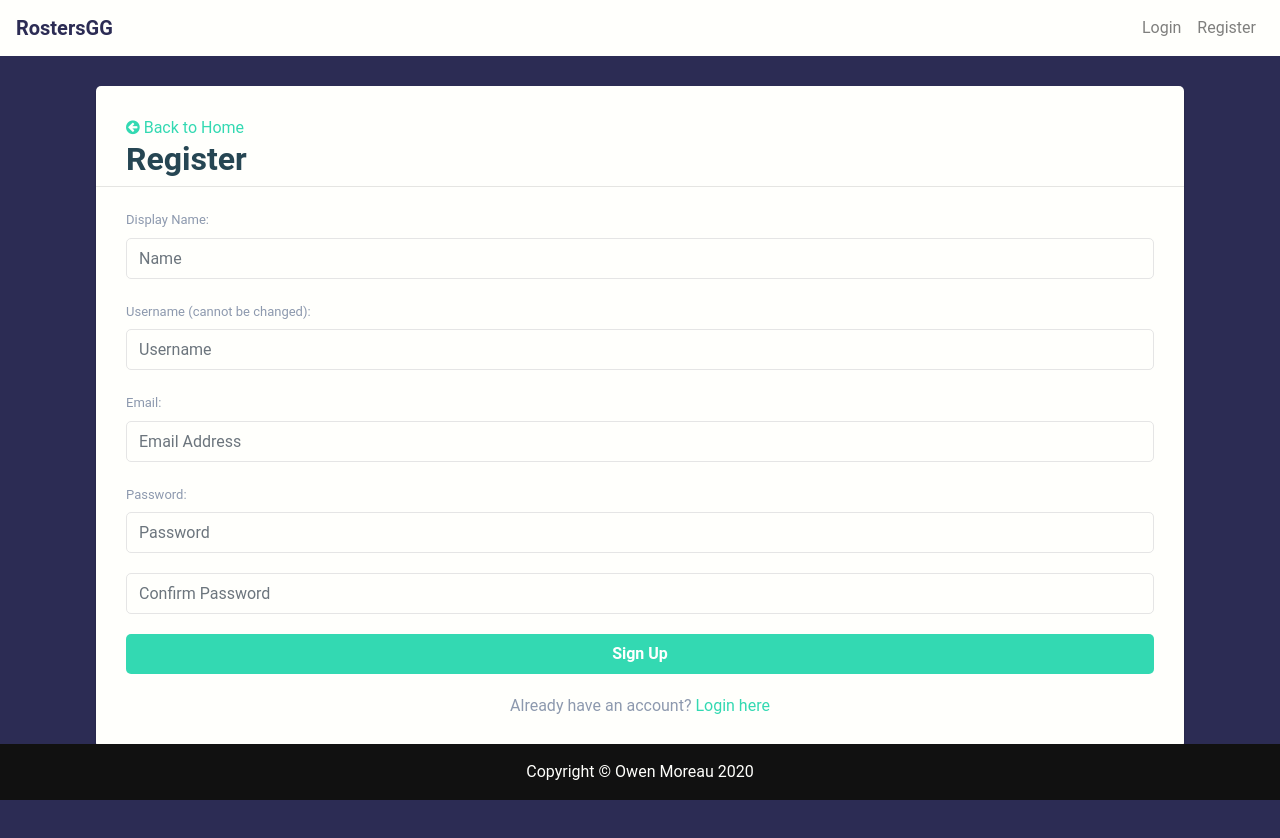
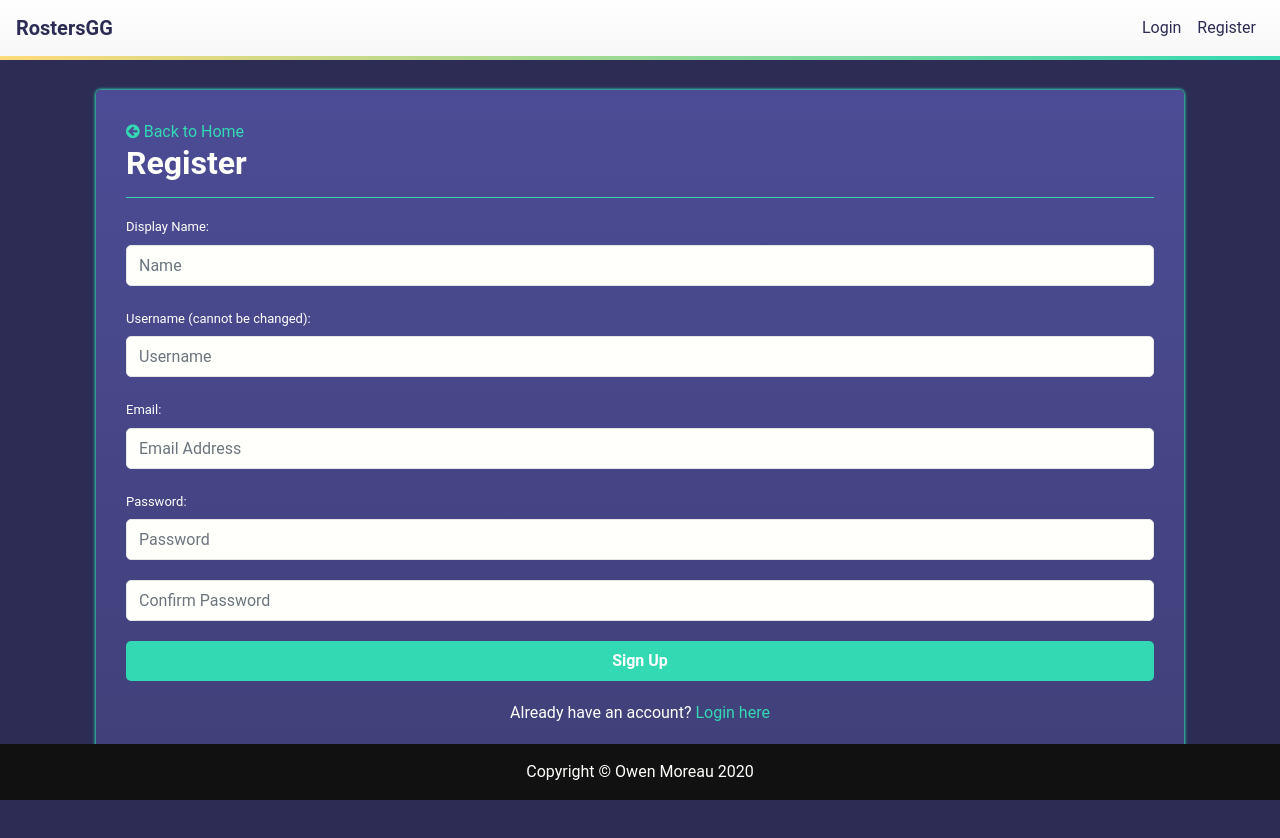
Before and after one commit to Yuanionrings/RostersGG-1, a React (Create React App) app in the folder client/: page /register in a window 1280 px wide. Shown: the top 838 px of the page. Built offline with nearby package versions, Linux system fonts and the light colour scheme.

Commit message:
Style changes

```diff
--- a/client/src/App.css
+++ b/client/src/App.css
@@ -15,15 +15,35 @@ body {
     margin-right: 0px;
     margin-left: 0px;
 }
+/* filler used to present "white space" without extra margins */
+.filler-sm {
+    min-height: 30px;
+}
+.filler-md {
+    min-height: 65px;
+}
+.filler-lg {
+    min-height: 100px;
+}
 
 
 /* navbar related styling */
 .navbar-spec {
-    background: #fffffc;
+    background-image: linear-gradient(to bottom, #ffffff, #f7f7f7);
 }
 .navbar-brand {
     font-weight: bold;
     color: #2c2c54 !important;
+}
+.navbar-spec a {
+    color: #2c2c54 !important;
+}
+.navbar-spec a:hover, .navbar-spec a:focus {
+    color: black !important;
+}
+.navbar-divider {
+    background-image: linear-gradient(to right, #ffda79, #33d9b2);
+    min-height: 4px;
 }
 
 
@@ -47,20 +67,18 @@ body {
 .footer-spec a {
     color: #fffffc;
 }
-.footer-spec a {
-    color: #fffffc;
-}
 .footer-spec a:hover, .footer-spec a:focus {
     color: #33d9b2;
     outline: none !important;
 }
 
 
-/* general-display-box used for every display box (not specialized) */
-@keyframes general-display-animation {
+@keyframes display-box-animation {
     0%   {background-color:#2c2c54;}
     100% {background-color:#40407a;}
 }
+
+/* general-display-box used for every display box (not specialized) */
 .general-display-box {
     width: 85%;
     margin: 0 auto;
@@ -70,8 +88,8 @@ body {
     color: #fffffc;
     border-radius: 5px;
     margin-bottom: 15px;
-    background: #40407a;
-    animation-name: general-display-animation;
+    background-image: linear-gradient(to bottom, #4c4c96, #40407a);
+    animation-name: display-box-animation;
     animation-duration: 3s;
     box-shadow: 0px 0px 3px 1px rgba(51, 217, 178, 1);
     padding: 30px;
@@ -92,23 +110,23 @@ body {
     color: #fffffc;
     font-weight: bold;
     margin-top: 0;
+    margin-bottom: 0;
 }
 .general-display-box h6 {
     color: #f7f7f7;
     margin-top: 0;
 }
 .general-display-box hr {
-    border: 2px solid #33d9b2;
+    border-top: 1px solid #33d9b2;
     margin-top: 15px;
 }
 .general-display-box a {
     color: #33d9b2;
-    font-weight: bold;
-    margin-right: 5px;
+    text-decoration: none;
+    margin-right: 15px;
 }
-.general-display-box a:hover, .general-display-box a:focus {
-    color: #218c74;
-    outline: none !important;
+.general-display-box a:hover {
+    text-decoration: underline;
 }
 .general-display-box table {
     color: #fffffc;
@@ -116,9 +134,14 @@ body {
 }
 .general-display-box thead th {
     border-bottom: 3px solid #33d9b2;
+    border-left: 2px solid #40407a;
+    border-right: 2px solid #40407a;
+}
+.general-display-box thead tr {
+    background-image: linear-gradient(to bottom, #4c4c96, #40407a);
 }
 .general-display-box th {
-    border-top: 3px solid #33d9b2;
+    border-top: 1px solid #33d9b2;
 }
 .general-display-box td {
     border-top: 1px solid #33d9b2;
@@ -137,8 +160,8 @@ body {
     align-items: center;
     color: #fffffc;
     border-radius: 5px;
-    background: #40407a;
-    animation-name: general-display-animation;
+    background-image: linear-gradient(to bottom, #4c4c96, #40407a);
+    animation-name: display-box-animation;
     animation-duration: 3s;
     box-shadow: 0px 0px 3px 1px rgba(51, 217, 178, 1);
     padding-left: 30px;
@@ -183,20 +206,21 @@ body {
     margin-bottom: 100px;
 }
 .form-box form {
-    color: #8d99ae;
+    color: #fffffc;
     border-radius: 5px;
     margin-bottom: 15px;
-    background: #fffffc;
-    box-shadow: 0px 2px 2px rgba(0, 0, 0, 0.3);
+    background-image: linear-gradient(to bottom, #4c4c96, #40407a);
+    box-shadow: 0px 0px 3px 1px rgba(51, 217, 178, 1);
     padding: 30px;
 }
 .form-box h2 {
-    color: #264653;
+    color: #fffffc;
     font-weight: bold;
     margin-top: 0;
 }
 .form-box hr {
-    margin: 0 -30px 20px;
+    border-top: 1px solid #33d9b2;
+    margin-top: 15px;
 }
 .form-box .form-group {
     margin-bottom: 20px;
--- a/client/src/components/layout/NavigationBar.js
+++ b/client/src/components/layout/NavigationBar.js
@@ -21,10 +21,13 @@ let NavigationBar = (props) => {
     }
 
     return (
-        <Navbar className="navbar-spec">
-            <NavbarBrand className="mr-auto" href="/">RostersGG</NavbarBrand>
-            {conditionalNavItems(props.auth)}
-        </Navbar>
+        <div>
+            <Navbar className="navbar-spec">
+                <NavbarBrand className="mr-auto" href="/">RostersGG</NavbarBrand>
+                {conditionalNavItems(props.auth)}
+            </Navbar>
+            <div className="navbar-divider"></div>
+        </div>
     )
 
 }
--- a/client/src/components/rosters/EditRoster.js
+++ b/client/src/components/rosters/EditRoster.js
@@ -65,7 +65,7 @@ class EditRoster extends Component {
                 <div>
                     <Link to="/dashboard">
                         <i className="fa fa-arrow-circle-left  "></i>
-                        Back to Dashboard
+                        {" "}Back to Dashboard
                     </Link>
                 </div>
 
--- a/client/src/components/rosters/ViewRoster.js
+++ b/client/src/components/rosters/ViewRoster.js
@@ -56,15 +56,16 @@ class ViewRoster extends Component {
                 <div>
                     <Link to="/dashboard">
                         <i className="fa fa-arrow-circle-left  "></i>
-                        Back to Dashboard
+                        {" "}Back to Dashboard
                     </Link>
-                    <h2 className="">
-                        Roster View - {this.state.teamname}
-                    </h2>
+
+                    <h2 className="">{this.state.teamname}</h2>
+                    <h6>MORDHAU - US EAST</h6>
+                    <hr />
 
                     <h6><b>Description:</b><br/>{this.state.team_desc}</h6>
 
-                    <table className="table table-striped" style={{ marginTop: 10 }}>
+                    <table className="table table-striped" style={{ marginTop: 15 }}>
                         <thead>
                             <tr>
                                 <th>Name</th>
--- a/client/src/components/user/Dashboard.js
+++ b/client/src/components/user/Dashboard.js
@@ -4,6 +4,7 @@ import { connect } from "react-redux";
 import { logoutUser } from "../../actions/userAuthActions";
 import MyRosters from "../rosters/MyRosters";
 import UserInfo from "./UserInfo";
+import UserEvents from "./UserEvents";
 import Button from "react-bootstrap/Button";
 
 
@@ -24,7 +25,7 @@ class Dashboard extends Component {
             <div className="fluid-container">
                 <div className="general-thin-display-box">
                   <div>
-                    <p><b>You are currently logged in as: </b> {this.props.auth.user.username}</p>
+                    <p><b>You are currently viewing the Dashboard as: </b> <i>{this.props.auth.user.username}</i></p>
                     <Button
                           className="float-right"
                           onClick={this.onLogout}
@@ -33,10 +34,14 @@ class Dashboard extends Component {
                 </div>
                 <UserInfo
                     given_username={this.props.auth.user.username}
-                    history={this.props.history}/>
+                    history={this.props.history} />
+                <UserEvents
+                    username={this.props.auth.user.username}
+                    history={this.props.history} />
                 <MyRosters
                     username={this.props.auth.user.username}
-                    history={this.props.history}/>
+                    history={this.props.history} />
+                <div className="filler-lg"></div>
             </div>
         );
     }
--- a/client/src/components/user/UserInfo.js
+++ b/client/src/components/user/UserInfo.js
@@ -38,16 +38,18 @@ class UserInfo extends Component {
             <div className="general-display-box">
                 <div>
                     <h2 className="">
-                        Welcome back, <i>{this.state.user_name}</i>!
+                        Welcome, <i>{this.state.user_name}</i>!
                         <Button
                             onClick={this.onEdit}
                             className="float-right"
                             >Edit Profile</Button>
                     </h2>
-                    <h6>Here is a snapshot of all of my profile information: </h6>
                     <hr />
+
+                    <h6>This is the where your user information and inbox notifications both appear: </h6>
                     <p className="">
-                        <b>Username: </b> {this.state.user_username}<br/>
+                        <b>Display Name: </b>{this.state.user_name}<br />
+                        <b>Username: </b> {this.state.user_username}<br />
                         <b>Email: </b> {this.state.user_email}
                     </p>
                 </div>
```
